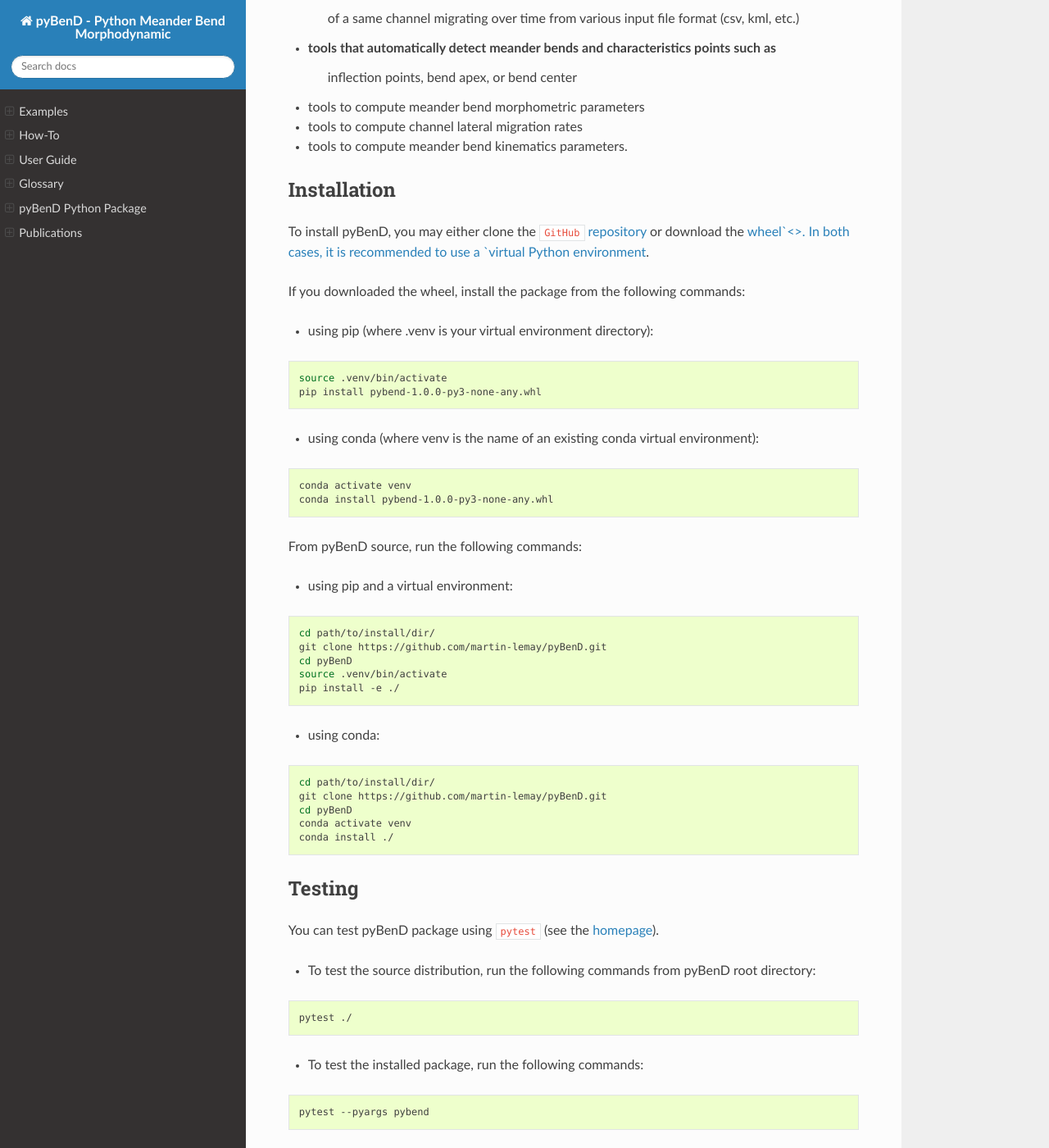
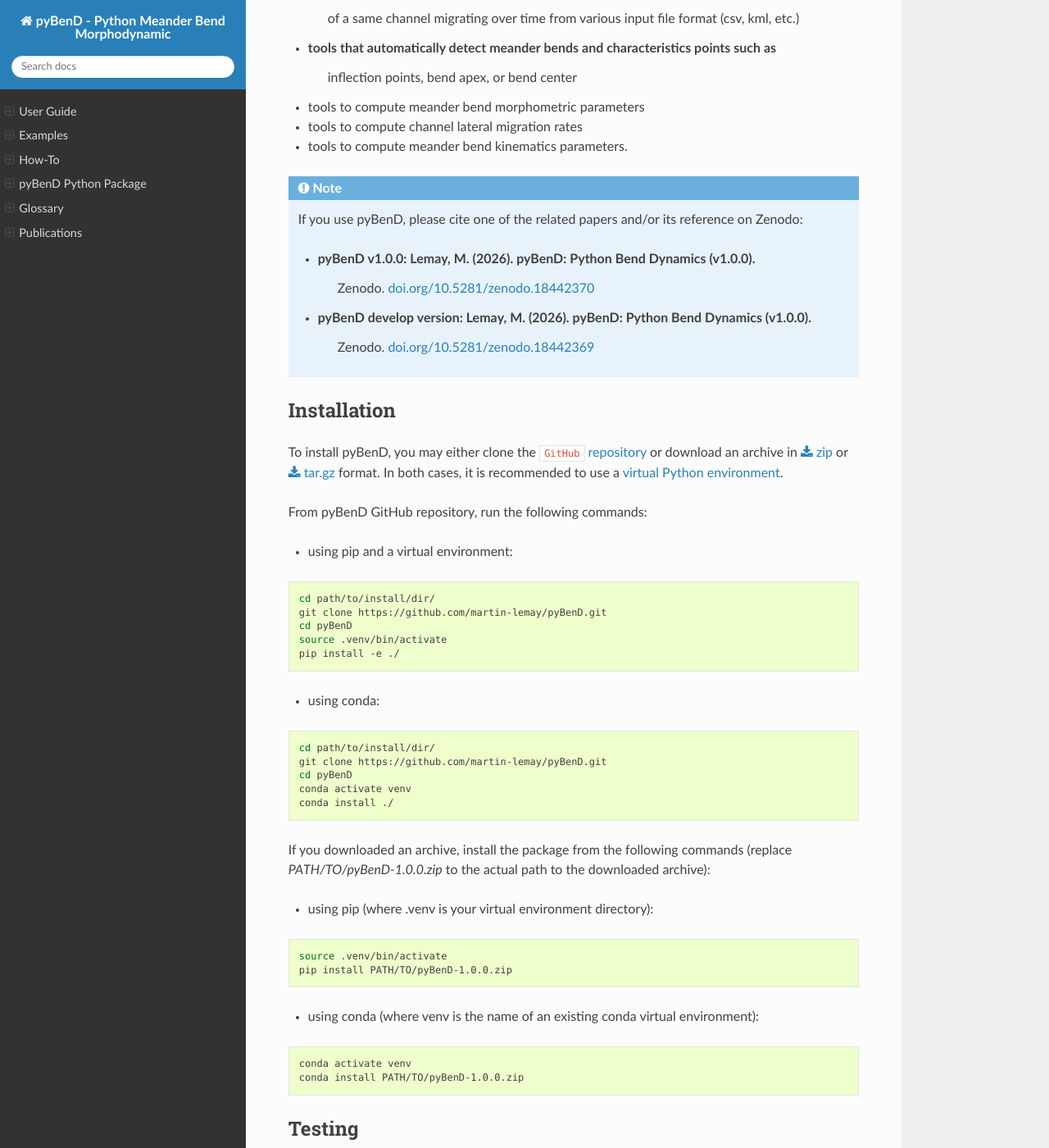
Before and after one commit to martin-lemay/pyBenD, a Sphinx documentation site: the page built from docs/index.rst, in a window 1280 px wide and 1400 px high, scrolled down 307 px. Shown: the whole window at 82% size. Built offline with Sphinx 7.4.7 and the Read the Docs theme 3.1.0, drawn with Linux system fonts in a browser that asks for light colours; formulas are drawn with MathJax 3; some of the changed text lies outside the part shown.

Commit message:
update docs

```diff
--- a/docs/index.rst
+++ b/docs/index.rst
@@ -6,42 +6,38 @@
 
 ``pyBenD`` consists in:
 
-* a data structure that stores individual channel centerlines and successive centerlines
+- a data structure that stores individual channel centerlines and successive centerlines
    of a same channel migrating over time from various input file format (csv, kml, etc.)
-* tools that automatically detect meander bends and characteristics points such as
+- tools that automatically detect meander bends and characteristics points such as
    inflection points, bend apex, or bend center
-* tools to compute meander bend morphometric parameters
-* tools to compute channel lateral migration rates
-* tools to compute meander bend kinematics parameters.
+- tools to compute meander bend morphometric parameters
+- tools to compute channel lateral migration rates
+- tools to compute meander bend kinematics parameters.
+
+
+.. NOTE::
+
+   If you use pyBenD, please cite one of the related papers and/or its reference on Zenodo:
+
+   - pyBenD v1.0.0: Lemay, M. (2026). pyBenD: Python Bend Dynamics (v1.0.0).
+      Zenodo. `doi.org/10.5281/zenodo.18442370 <https://doi.org/10.5281/zenodo.18442370>`_
+   - pyBenD develop version: Lemay, M. (2026). pyBenD: Python Bend Dynamics (v1.0.0).
+      Zenodo. `doi.org/10.5281/zenodo.18442369 <https://doi.org/10.5281/zenodo.18442369>`_
 
 
 Installation
 -------------
 
 To install pyBenD, you may either clone the ``GitHub`` `repository <https://github.com/martin-lemay/pyBenD.git>`_
-or download the `wheel`<>. In both cases, it is recommended to use a
+or download an archive in
+:download:`zip <https://github.com/martin-lemay/pyBenD/archive/refs/tags/v1.0.0.zip>` or
+:download:`tar.gz <https://github.com/martin-lemay/pyBenD/archive/refs/tags/v1.0.0.tar.gz>`
+format. In both cases, it is recommended to use a
 `virtual Python environment <https://packaging.python.org/en/latest/guides/installing-using-pip-and-virtual-environments/#create-and-use-virtual-environments>`_.
 
-If you downloaded the wheel, install the package from the following commands:
+From pyBenD GitHub repository, run the following commands:
 
-* using pip (where .venv is your virtual environment directory):
-
-.. code-block:: bash
-
-   source .venv/bin/activate
-   pip install pybend-1.0.0-py3-none-any.whl
-
-* using conda (where venv is the name of an existing conda virtual environment):
-
-.. code-block:: bash
-
-   conda activate venv
-   conda install pybend-1.0.0-py3-none-any.whl
-
-
-From pyBenD source, run the following commands:
-
-* using pip and a virtual environment:
+- using pip and a virtual environment:
 
 .. code-block:: bash
 
@@ -51,7 +47,7 @@
    source .venv/bin/activate
    pip install -e ./
 
-* using conda:
+- using conda:
 
 .. code-block:: bash
 
@@ -60,6 +56,24 @@
    cd pyBenD
    conda activate venv
    conda install ./
+
+
+If you downloaded an archive, install the package from the following commands
+(replace `PATH/TO/pyBenD-1.0.0.zip` to the actual path to the downloaded archive):
+
+- using pip (where .venv is your virtual environment directory):
+
+.. code-block:: bash
+
+   source .venv/bin/activate
+   pip install PATH/TO/pyBenD-1.0.0.zip
+
+- using conda (where venv is the name of an existing conda virtual environment):
+
+.. code-block:: bash
+
+   conda activate venv
+   conda install PATH/TO/pyBenD-1.0.0.zip
 
 
 Testing
@@ -89,12 +103,12 @@
 Workflow (issues + PR/MR)
 ^^^^^^^^^^^^^^^^^^^^^^^^^
 
-* Create an **issue** first to describe the bug / enhancement (with a minimal
+- Create an **issue** first to describe the bug / enhancement (with a minimal
    reproducible example when relevant).
-* Create a **Pull Request / Merge Request** that **addresses one issue**.
+- Create a **Pull Request / Merge Request** that **addresses one issue**.
 
-  * Reference the issue in the PR description (e.g. ``Fixes #123``).
-  * Keep changes focused and include tests/docs updates when applicable.
+  - Reference the issue in the PR description (e.g. ``Fixes #123``).
+  - Keep changes focused and include tests/docs updates when applicable.
 
 Local setup
 ^^^^^^^^^^^
@@ -146,9 +160,9 @@
 
 On each Pull Request, GitHub Actions runs:
 
-* ``ruff check`` (lint; currently non-blocking in CI)
-* ``mypy`` (static type checks)
-* ``pytest`` (tests + doctests)
+- ``ruff check`` (lint; currently non-blocking in CI)
+- ``mypy`` (static type checks)
+- ``pytest`` (tests + doctests)
 
 
 Contents
@@ -157,9 +171,9 @@
 .. toctree::
    :maxdepth: 1
 
+   user_guide/user_guide
    examples
    howto/howto
-   user_guide/user_guide
+   pybend/pybend
    glossary
-   pybend/pybend
    publications
--- a/docs/publications.rst
+++ b/docs/publications.rst
@@ -16,7 +16,6 @@
        | Lemay, M., Grimaud, J. L., Limaye, A. B.
        | Submitted to *Earth Surface Processes and Landforms* (2026).
        |
-       |
    * - | **Submarine channel stacking patterns controlled by the 3D kinematics of meander bends.**
        | Lemay, M., Grimaud, J. L., Cojan, I., Rivoirard, J., & Ors, F.
        | Geological Society, London, Special Publications, SP540-2022-143 (2024)
@@ -27,6 +26,11 @@
        | Sci Rep 13, 16566 (2023).
        | `doi.org/10.1038/s41598-023-43849-6 <https://doi.org/10.1038/s41598-023-43849-6>`_
        |
+   * - | **Depositional and geomorphic patterns of mixed calciclastic‐siliciclastic systems on a deep‐water Equatorial Margin.**
+       | Espejel, R. L., Alves, T. M., and Martins‐Ferreira, M. A. C.
+       | Basin Research, 33(6), 3321-3347 (2021).
+       | `doi.org/10.1111/bre.12604 <https://doi.org/10.1111/bre.12604>`_
+       |
    * - | **Geomorphic variability of submarine channelized systems along continental margins: Comparison with fluvial meandering channels.**
        | Lemay, M., Grimaud, J. L., Cojan, I., Rivoirard, J., & Ors, F.
        | Marine and Petroleum Geology, 115, 104295 (2020).
--- a/docs/user_guide/methods.rst
+++ b/docs/user_guide/methods.rst
@@ -375,6 +375,9 @@
 builds a *pairwise cost matrix* and solves a Dynamic Time Warping (DTW) problem
 to obtain an alignment between point indices. Centerlines are tracked sequentially from
 the oldest to the youngest.
+
+The methodology for channel point tracking is inspired from
+`zsylvester/meanderpy <https://github.com/zsylvester/meanderpy>`_.
 
 **Cost matrix components**
 
--- a/docs/user_guide/user_guide.rst
+++ b/docs/user_guide/user_guide.rst
@@ -5,14 +5,12 @@
 
     This section is a work in progress.
 
-    For now, see:
+    See also:
 
     * the notebooks in the Examples section
     * the API reference under Packages
 
 
-Contents
-----------
 
 .. toctree::
    :maxdepth: 1
```
Also changed, not shown: README.md (+7 -0 lines), docs/glossary.rst (+106 -95 lines), docs/pybend/pybend.algorithms.rst (+4 -4 lines), 1 other file.
